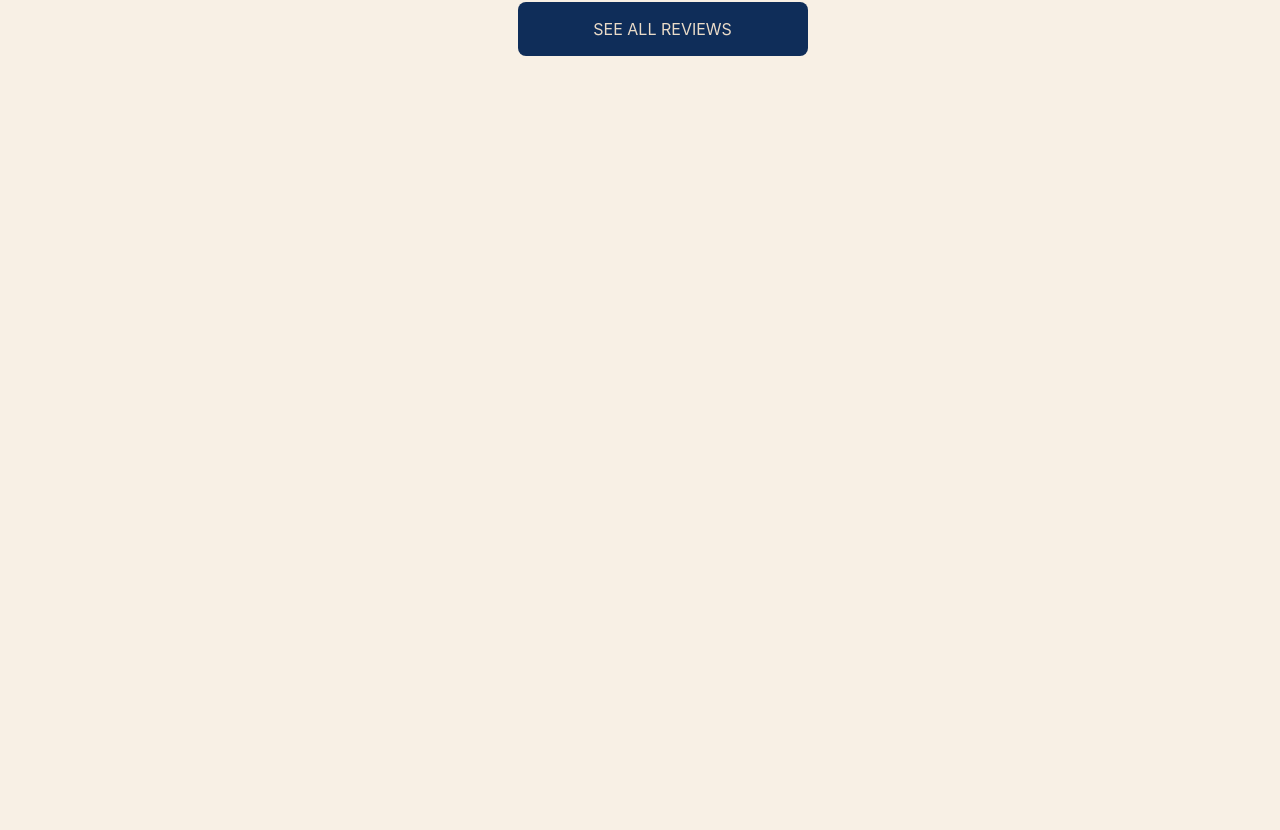
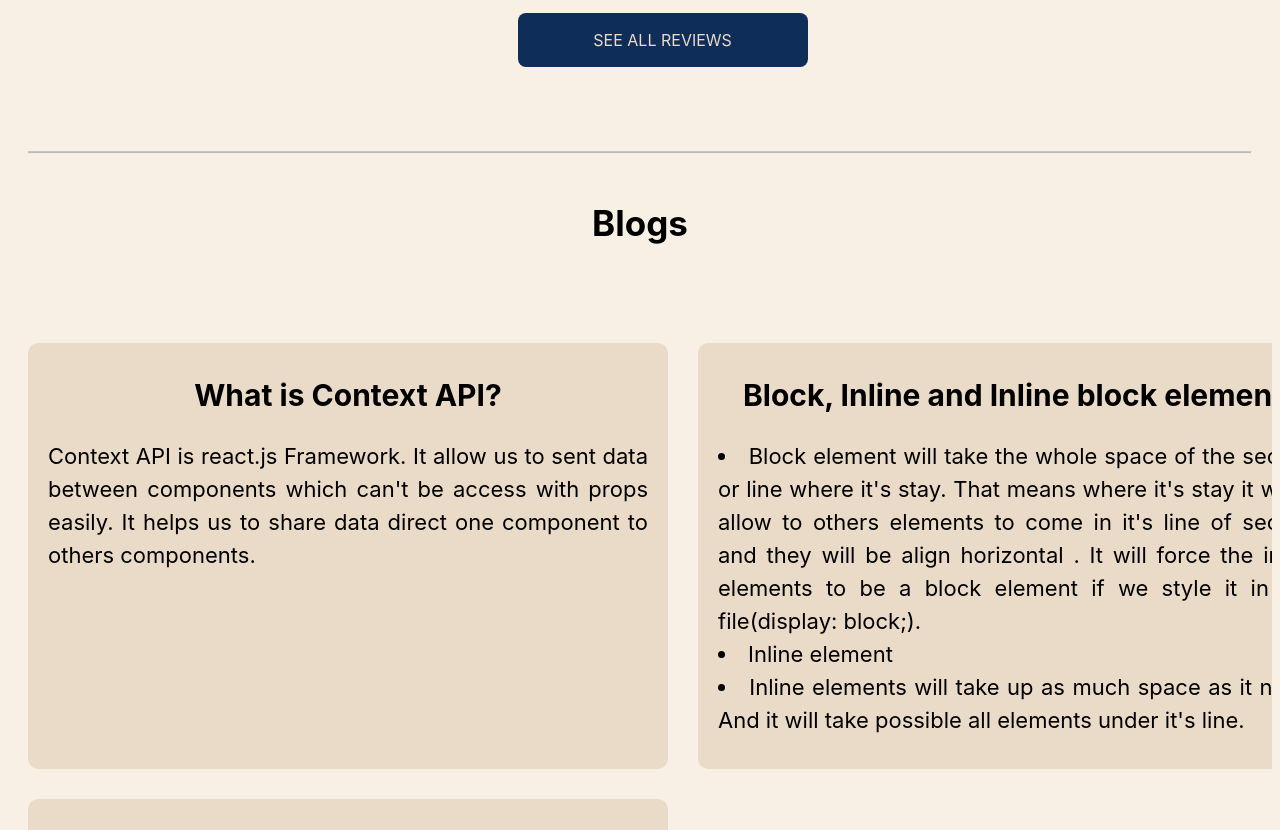
Before and after one commit to webdevmahdi/phone-store, a React (Vite) app: page / in a window 1280 px wide. Shown: the part 1030-1860 px from the top of the page. Before the commit the page ends 1110 px from the top, so only its background shows below. Built offline with nearby package versions, Linux system fonts and the light colour scheme.

Commit message:
Completed project

```diff
--- a/src/components/Blogs/Blogs.css
+++ b/src/components/Blogs/Blogs.css
@@ -1,12 +1,14 @@
 .post-container{
     display: grid;
+    position: relative;
     grid-template-columns: repeat(2, 1fr);
     gap: 30px;
+    top: 70px;
 }
 .post{
     text-align: center;
     display: block;
-    background-color: #dcbbfc;
+    background-color: #EADBC8;
     width: 600px;
     height: auto;
     padding: 10px 20px;
--- a/src/components/Home/Home.css
+++ b/src/components/Home/Home.css
@@ -3,6 +3,13 @@
     display: grid;
     grid-template-columns: repeat(2, 1fr);
     gap: 50px;
+}
+hr{
+    position: relative;
+    background-color: gray;
+    height: 1px;
+    top: 180px;
+    opacity: 0.5;
 }
 .home-text{
     position: relative;
@@ -54,3 +61,11 @@
     transition: all 0.7s;
     background-color: #0f2d59;
 }
+.blog-section{
+    position: relative;
+    top: 200px;
+}
+.blog-section h1{
+    text-align: center;
+    font-size: 35px;
+}
--- a/src/components/Home/Home.jsx
+++ b/src/components/Home/Home.jsx
@@ -3,6 +3,7 @@ import laptop from '../../assets/Images/laptop.png';
 import './Home.css';
 import { Link } from 'react-router-dom';
 import Reviews from '../Reviews/Reviews';
+import Blogs from '../Blogs/Blogs';
 
 const Home = () => {
   return (
@@ -17,17 +18,34 @@ const Home = () => {
           <img src={laptop}></img>
         </div>
       </div>
-
+    <hr></hr>
       <div className="reviews-section">
         <h1>Customer reviews(3)</h1>
         <Reviews></Reviews>
         <Link className='all-reviews' to='/reviews'>See all reviews</Link>
       </div>
-      <br></br>
-      <br></br>
-      <br></br>
-      <br></br>
-      <br></br>
+      <hr></hr>
+      <div className='blog-section'>
+        <h1>Blogs</h1>
+        <Blogs></Blogs>
+      </div>
+      <br />
+      <br />
+      <br />
+      <br />
+      <br />
+      <br />
+      <br />
+      <br />
+      <br />
+      <br />
+      <br />
+      <br />
+      <br />
+      <br />
+      <br />
+      <br />
+      <br />
     </div>
   )
 }
--- a/src/components/Reviews/Reviews.css
+++ b/src/components/Reviews/Reviews.css
@@ -5,7 +5,7 @@
     position: relative;
 }
 .review{
-    background-color: #dcbbfc;
+    background-color: #EADBC8;
     width: 385px;
     border-radius: 10px;
     padding: 15px;
```
